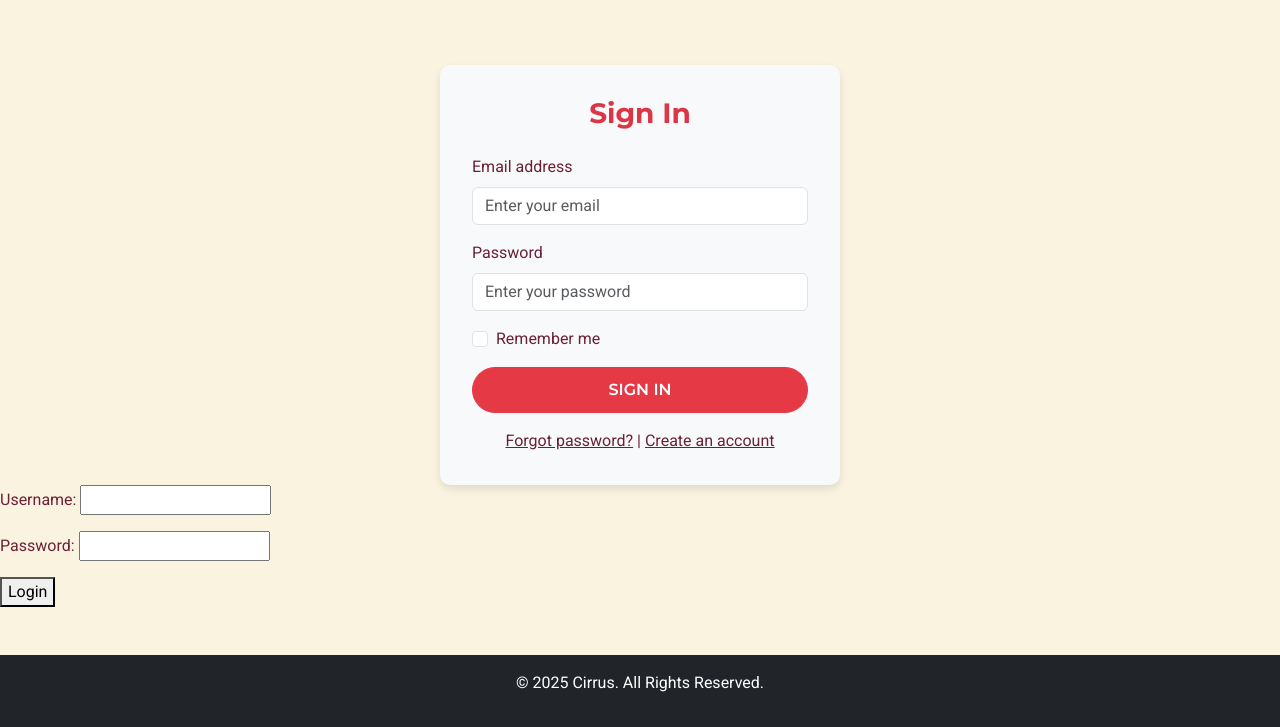
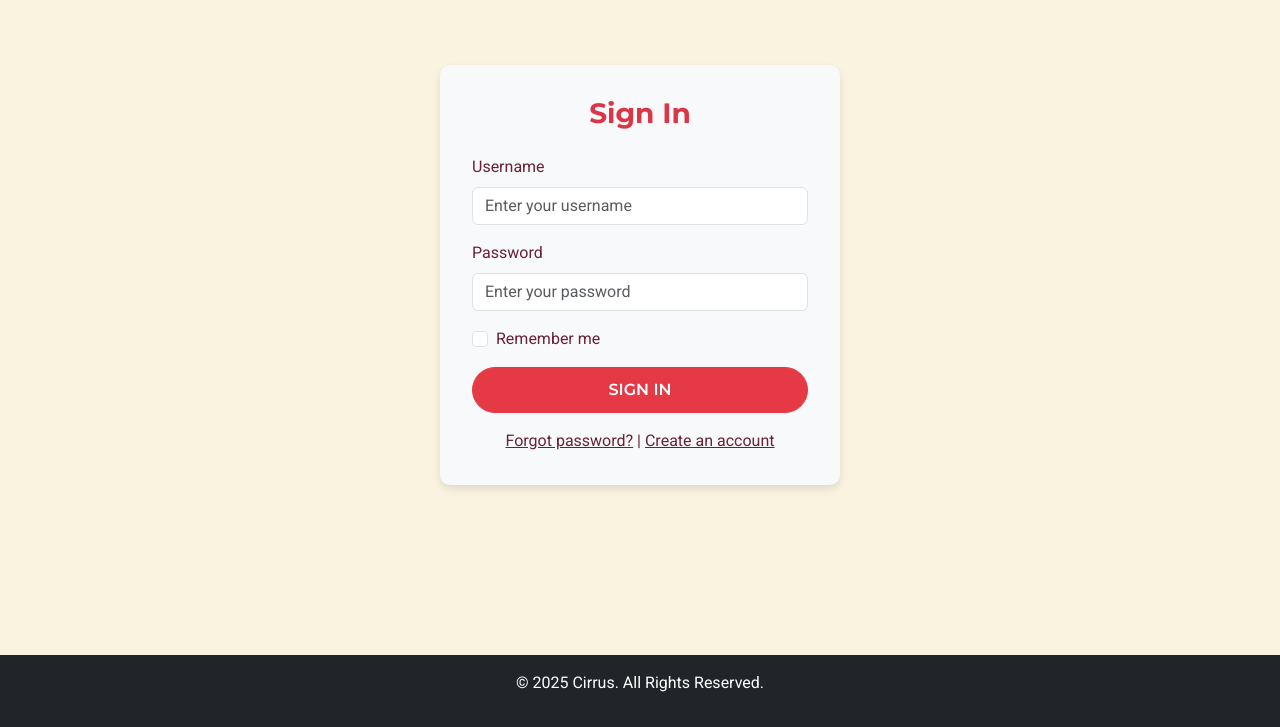
Before and after one commit to Loudotcom/love.exe, a Django app: page /matching/login/ in a window 1280 px wide. Shown: the part 73-800 px from the top of the page. Run offline with Django 5.2, Linux system fonts and the light colour scheme.

Commit message:
login connected with backend

```diff
--- a/matching_project/matching/forms.py
+++ b/matching_project/matching/forms.py
@@ -24,9 +24,9 @@ class CustomUserCreationForm(UserCreationForm):
 
 class LoginForm(AuthenticationForm):
 
-    username = forms.CharField(widget=TextInput())
+    username = forms.CharField(widget=TextInput(attrs={'class': 'form-control', 'placeholder': 'Enter your username'}))
 
-    password = forms.CharField(widget=PasswordInput())
+    password = forms.CharField(widget=PasswordInput(attrs={'class': 'form-control', 'placeholder': 'Enter your password'}))
 
 
 class UserProfileForm(forms.ModelForm):
--- a/matching_project/templates/registration/login.html
+++ b/matching_project/templates/registration/login.html
@@ -6,13 +6,14 @@
   <div class="login-container">
       <h3 class="text-center mb-4 logo-c">Sign In</h3>
       <form  method="post">
+        {% csrf_token %}
           <div class="mb-3">
-              <label for="email" class="form-label">Email address</label>
-              <input type="email" class="form-control" id="email" placeholder="Enter your email" required>
+              <label for="id_username" class="form-label">Username</label>
+              {{form.username}}
           </div>
           <div class="mb-3">
-              <label for="password" class="form-label">Password</label>
-              <input type="password" class="form-control" id="password" placeholder="Enter your password" required>
+              <label for="id_password" class="form-label">Password</label>
+              {{form.password}}
           </div>
           <div class="mb-3 form-check">
               <input type="checkbox" class="form-check-input" id="rememberMe">
@@ -22,20 +23,6 @@
           <div class="text-center mt-3 text-c">
               <a href="#">Forgot password?</a> | <a href="#">Create an account</a>
           </div>
-      </form>
-  </div>
-</div>
-
-
-  <form method="post">
-    {% csrf_token %}
-
-    {{ form.as_p }}
-
-    <div>
-      <button type="submit">Login</button>
-    </div>
-
           {% if form.errors %}
           <div class="error">
             <ul>
@@ -48,6 +35,8 @@
           </div>
         {% endif %}
       </form>
+  </div>
+</div>
 
 
   {% endblock %}
```
Lines whose indentation alone changed are shown as unchanged.
